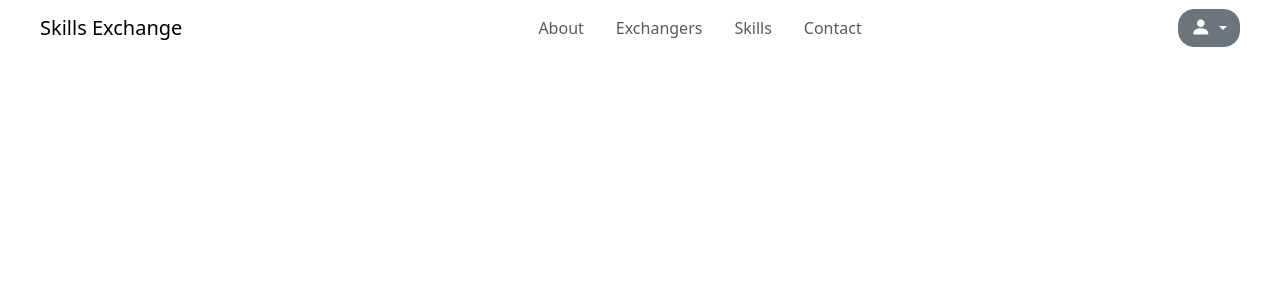
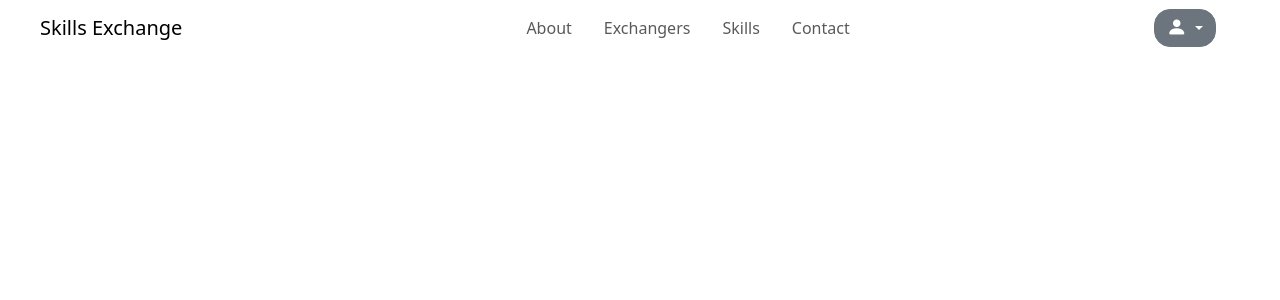
Before and after one commit to Ghaliah-Banounah/SkillExchange, a Django app: page / in a window 1280 px wide. Shown: the top 300 px of the page. Run offline with Django 5.2, Linux system fonts and the light colour scheme.

Commit message:
Edited base.html

```diff
--- a/SkillExchange/main/static/css/style.css
+++ b/SkillExchange/main/static/css/style.css
@@ -6,7 +6,7 @@ body a {
 
 /* Navbar color */
 .navigation{
-    background-color: rgba(255, 255, 255, 0.20);
+    background-color: rgba(255, 255, 255, 0.5);
     backdrop-filter: blur(10px);
 }
 
--- a/SkillExchange/main/templates/main/base.html
+++ b/SkillExchange/main/templates/main/base.html
@@ -58,7 +58,7 @@
                 {% url 'accounts:profile_view' user.username as profile_url %}
 
                 {% if user.is_authenticated %}
-                <div class="dropdown order-3 pe-4">
+                <div class="dropdown order-3 pe-md-4">
                     <button class="border-0 bg-transparent dropdown-toggle rounded-4" type="button" data-bs-toggle="dropdown"
                         aria-expanded="false">
                         <div class="d-flex flex-row gap-1 align-items-end py-2">
@@ -67,19 +67,19 @@
                         </div>
                     </button>
                     <ul class="dropdown-menu p-2 border-light-subtle" style="--bs-dropdown-min-width: 3rem; --bs-dropdown-link-hover-bg: #EBFDB8;">
-                        <li><a class="dropdown-item" href="{{profile_url}}">Profile</a></li>
+                        <li><a class="dropdown-item rounded-2" href="{{profile_url}}">Profile</a></li>
                         <li><a class="btn-blue" href="{{logout_url}}?next={{request.path}}">Logout</a></li>
                     </ul>
                 </div>
                 {% else %}
-                <div class="dropdown order-3 pe-4">
+                <div class="dropdown order-3 pe-md-5">
                     <button class="btn btn-secondary dropdown-toggle rounded-4" type="button" data-bs-toggle="dropdown"
                         aria-expanded="false">
                         <i class="bi bi-person-fill h5"></i>
                     </button>
-                    <ul class="dropdown-menu py-0 border-light-subtle" style="--bs-dropdown-min-width: 3rem; --bs-dropdown-link-hover-bg: #EBFDB8;">
-                        <li><a class="dropdown-item {% if request.path == login_url %}bg-secondary-subtle disabled{% endif %}" href="{{login_url}}?next={{request.path}}">Login</a></li>
-                        <li><a class="dropdown-item {% if request.path == register_url %}bg-secondary-subtle disabled{% endif %}" href="{{register_url}}">Register</a></li>
+                    <ul class="dropdown-menu p-2 border-light-subtle" style="--bs-dropdown-min-width: 3rem; --bs-dropdown-link-hover-bg: #EBFDB8;">
+                        <li><a class="dropdown-item rounded-2 {% if request.path == login_url %}bg-secondary-subtle disabled{% endif %}" href="{{login_url}}?next={{request.path}}">Login</a></li>
+                        <li><a class="dropdown-item rounded-2 {% if request.path == register_url %}bg-secondary-subtle disabled{% endif %}" href="{{register_url}}">Register</a></li>
                     </ul>
                 </div>
                 {% endif %}
```
